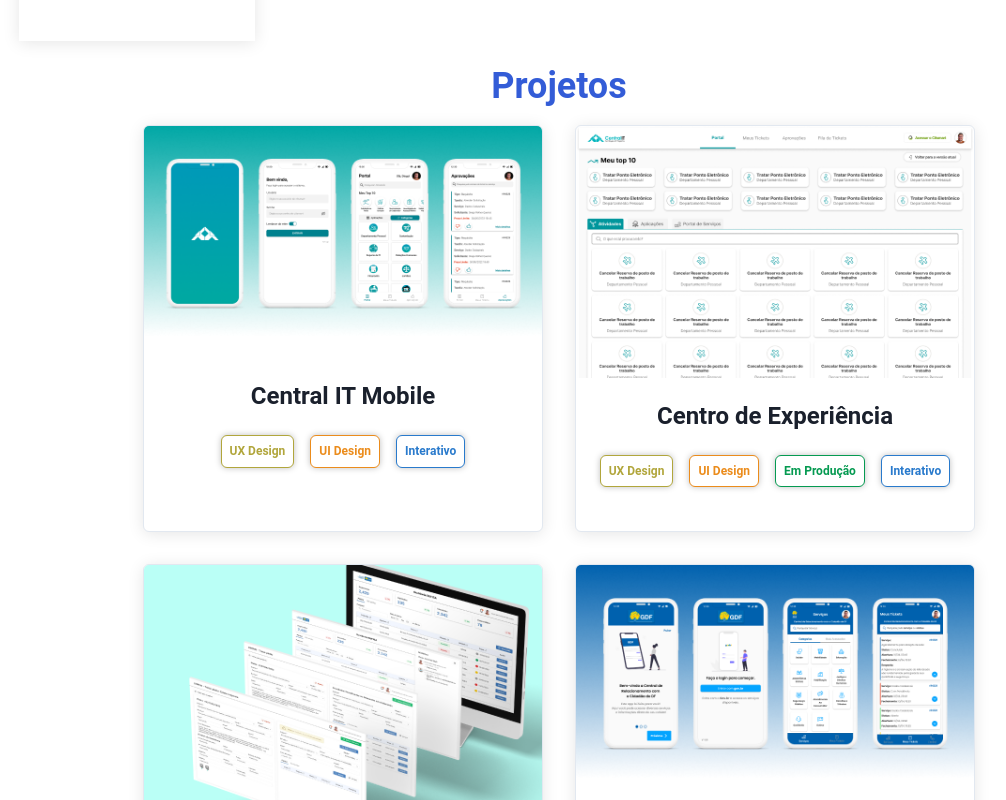
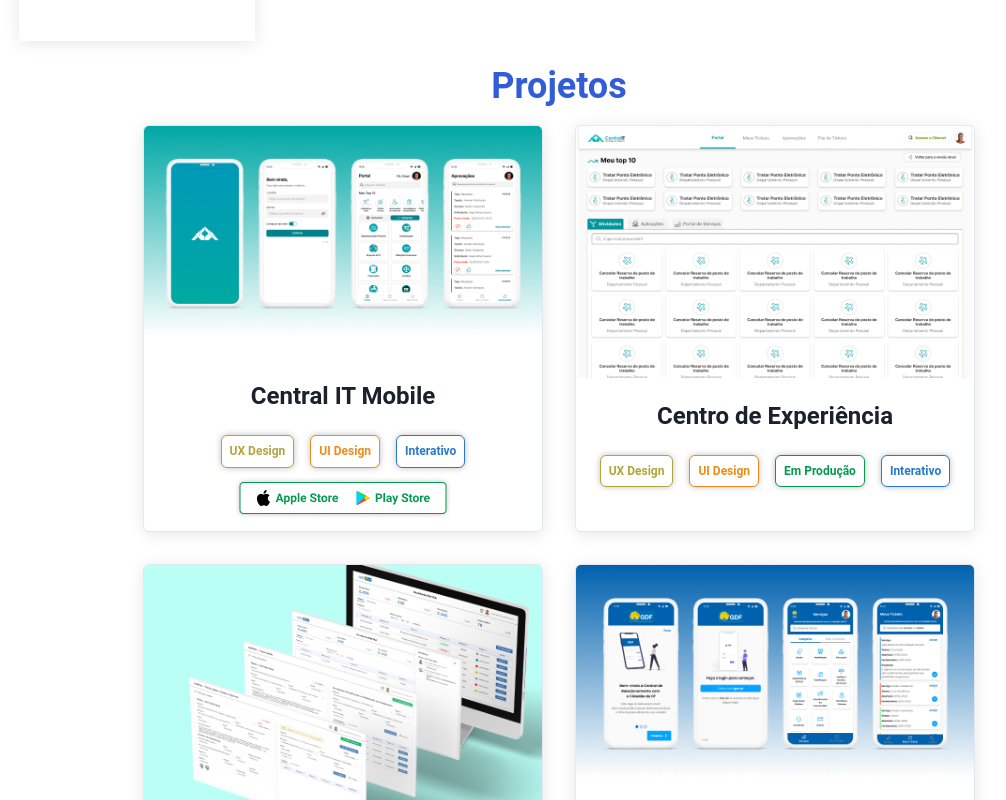
Before and after one commit to IgorTLA/diogo-portfolio, a Next.js app: page / in a window 1280 px wide. Shown: the part 1040-1840 px from the top of the page, without its empty margins (81-1087 px from the left). Built offline with nearby package versions, Linux system fonts and the light colour scheme.

Commit message:
Ajustes finais

```diff
--- a/src/components/AboutMe.tsx
+++ b/src/components/AboutMe.tsx
@@ -1,3 +1,4 @@
+import { useRef } from 'react';
 import { AiOutlineSend, AiOutlineDownload } from 'react-icons/ai';
 
 import Avatar from '../../public/images/image1.png';
@@ -6,6 +7,17 @@ import waveEdge from '../../public/images/Vector.png';
 import { Button, Flex, Heading, Text, Image } from '@chakra-ui/react';
 
 const AboutMe = () => {
+  const downloadRef = useRef<HTMLAnchorElement>(null);
+
+  const handleDownload = async () => {
+    const fileUrl =
+      'https://drive.google.com/u/0/uc?id=1nuxokynKUt5pJ_hfF07GOybIC5DiLOe-&export=download&confirm=t&uuid=24023716-afac-4e85-8971-9e543c1311d6&at=AKKF8vw9dyhJZr7I_SZgWrH_Kutv:1685108645031';
+    const link = document.createElement('a');
+    link.href = fileUrl;
+    link.download = 'Currículo-Diogo-Rother.pdf';
+    link.click();
+  };
+
   return (
     <Flex flexDirection={'column'} w="full" height="hug">
       <Flex
@@ -55,9 +67,11 @@ const AboutMe = () => {
             fontWeight="700"
             boxShadow={'0px 0px 6px #00000040'}
             leftIcon={<AiOutlineDownload size={24} />}
+            onClick={handleDownload}
           >
             Baixe meu Currículo
           </Button>
+          <a ref={downloadRef} style={{ display: 'none' }}></a>
           <Button
             bg="#545AD7"
             color="#fff"
--- a/src/components/Projects.tsx
+++ b/src/components/Projects.tsx
@@ -10,6 +10,7 @@ import image3 from '../../public/images/projects/image-project3.png';
 import image4 from '../../public/images/projects/image-project4.png';
 import image5 from '../../public/images/projects/image-project5.png';
 import image6 from '../../public/images/projects/image-project6.png';
+import image9 from '../../public/images/Status.png';
 
 import {
   Flex,
@@ -31,7 +32,7 @@ const projects: Project[] = [
   {
     title: 'Central IT Mobile',
     image: <Image src={image1.src} alt="Central IT Mobile" />,
-    tags: [1, 2, 5],
+    tags: [1, 2, 5, 7],
     content: {
       imageHeader: <Image src={capa1.src} alt="Central IT Mobile" />,
       about: <Image src={image7.src} />
@@ -139,7 +140,7 @@ const Projects = () => {
             <Heading paddingY="24px" fontSize="24px" fontWeight="700">
               {project.title}
             </Heading>
-            <Flex gap="16px">
+            <Flex gap="16px" pb="8px">
               {tags.map((tag, index) => {
                 if (project.tags.includes(tag.id))
                   return (
@@ -160,6 +161,9 @@ const Projects = () => {
                   );
               })}
             </Flex>
+            {project.title == 'Central IT Mobile' && (
+              <Image src={image9.src} alt="Status" />
+            )}
           </Card>
         ))}
       </Flex>
```
Also changed, not shown: public/images/Status.png (added).
